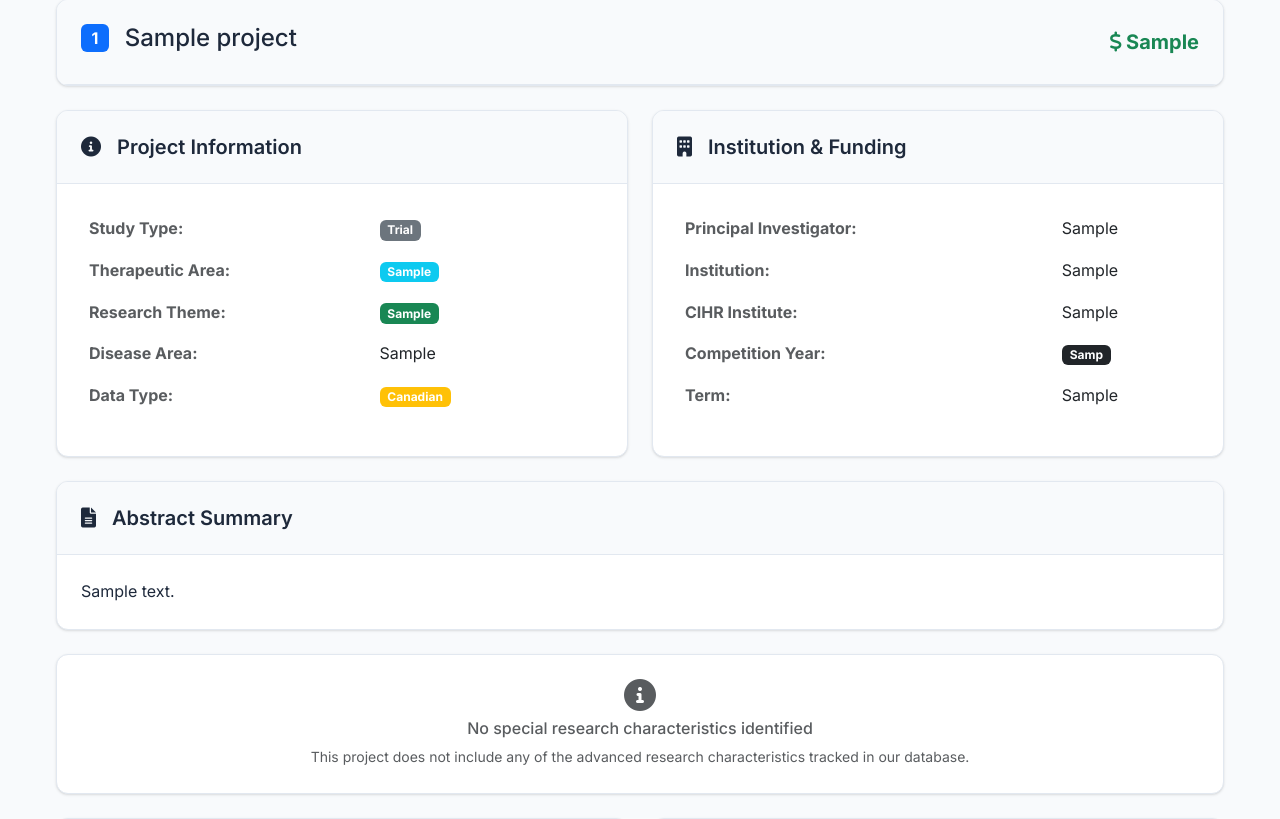
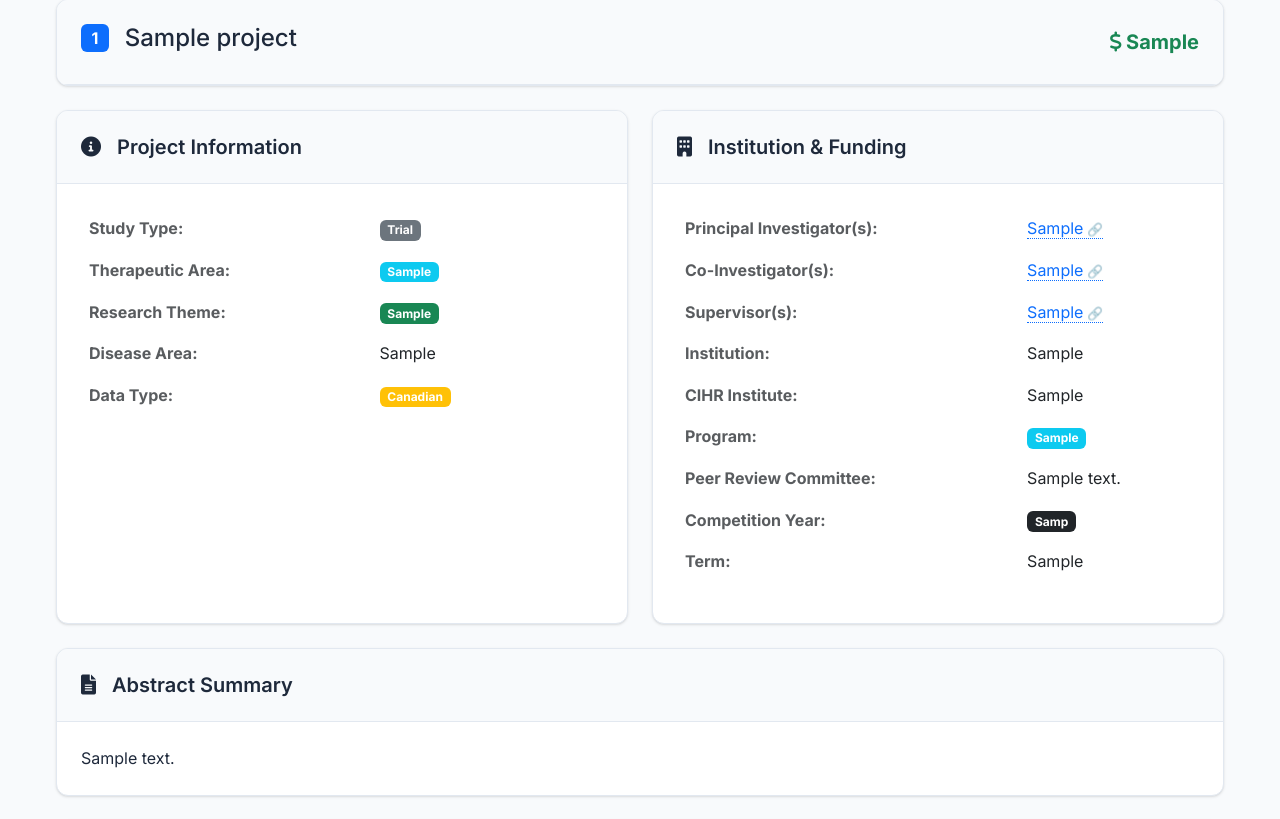
Before and after one commit to choxos/CIHRPT, a Django app: page /projects/1/ in a window 1280 px wide. Shown: the part 294-1113 px from the top of the page. Run offline with Django 5.2, Linux system fonts and the light colour scheme; tables that the repository leaves empty hold one stand-in row (Sample ...).

Commit message:
Add clickable PubMed links for investigators and missing fields
Features Added:
- Made Principal Investigators clickable to PubMed search
- Added Co-Investigators section with PubMed links
- Added Supervisors section with PubMed links
- Added Program field with badge styling
- Added Peer Review Committee field
- Enhanced project list search with clickable PI names

Technical Implementation:
- Created pubmed_links template filter for semicolon-separated names
- Created single_pubmed_link template filter for individual names
- Proper URL encoding for PubMed search format
- Links open in new tab with descriptive tooltips
- Visual styling with dotted underlines and link icons
- Hover effects for better user experience

URL Format:
https://pubmed.ncbi.nlm.nih.gov/?term=%22Name%22%5BAuthor%5D

All investigator names (PIs, Co-Is, Supervisors) are now clickable
and link directly to their PubMed author search results.

```diff
--- a/templates/tracker/project_detail.html
+++ b/templates/tracker/project_detail.html
@@ -1,6 +1,31 @@
 {% extends "base.html" %}
 {% load static %}
 {% load tracker_filters %}
+
+{% block extra_css %}
+<style>
+.pubmed-link {
+    color: #0d6efd !important;
+    text-decoration: none;
+    border-bottom: 1px dotted #0d6efd;
+    transition: all 0.2s ease;
+}
+
+.pubmed-link:hover {
+    color: #0a58ca !important;
+    border-bottom: 1px solid #0a58ca;
+    background-color: rgba(13, 110, 253, 0.1);
+    padding: 1px 2px;
+    border-radius: 2px;
+}
+
+.pubmed-link::after {
+    content: " 🔗";
+    font-size: 0.8em;
+    opacity: 0.6;
+}
+</style>
+{% endblock %}
 
 {% block breadcrumb %}
 <li class="breadcrumb-item">
@@ -91,8 +116,20 @@
                 <table class="table table-borderless">
                     {% if project.principal_investigators %}
                     <tr>
-                        <td class="text-muted"><strong>Principal Investigator:</strong></td>
-                        <td>{{ project.principal_investigators }}</td>
+                        <td class="text-muted"><strong>Principal Investigator(s):</strong></td>
+                        <td>{{ project.principal_investigators|pubmed_links }}</td>
+                    </tr>
+                    {% endif %}
+                    {% if project.co_investigators %}
+                    <tr>
+                        <td class="text-muted"><strong>Co-Investigator(s):</strong></td>
+                        <td>{{ project.co_investigators|pubmed_links }}</td>
+                    </tr>
+                    {% endif %}
+                    {% if project.supervisors %}
+                    <tr>
+                        <td class="text-muted"><strong>Supervisor(s):</strong></td>
+                        <td>{{ project.supervisors|pubmed_links }}</td>
                     </tr>
                     {% endif %}
                     {% if project.research_institution %}
@@ -105,6 +142,18 @@
                     <tr>
                         <td class="text-muted"><strong>CIHR Institute:</strong></td>
                         <td>{{ project.primary_institute }}</td>
+                    </tr>
+                    {% endif %}
+                    {% if project.program %}
+                    <tr>
+                        <td class="text-muted"><strong>Program:</strong></td>
+                        <td><span class="badge bg-info">{{ project.program }}</span></td>
+                    </tr>
+                    {% endif %}
+                    {% if project.peer_review_committee %}
+                    <tr>
+                        <td class="text-muted"><strong>Peer Review Committee:</strong></td>
+                        <td>{{ project.peer_review_committee }}</td>
                     </tr>
                     {% endif %}
                     {% if project.competition_year %}
--- a/tracker/templatetags/tracker_filters.py
+++ b/tracker/templatetags/tracker_filters.py
@@ -1,4 +1,6 @@
 from django import template
+from django.utils.safestring import mark_safe
+from urllib.parse import quote
 
 register = template.Library()
 
@@ -13,3 +15,36 @@ def split(value, delimiter):
 def get_item(dictionary, key):
     """Get an item from a dictionary using a key"""
     return dictionary.get(key)
+
+@register.filter
+def pubmed_links(value):
+    """Convert a semicolon-separated list of names to PubMed search links"""
+    if not value:
+        return ""
+
+    names = [name.strip() for name in value.split(';') if name.strip()]
+    if not names:
+        return ""
+
+    links = []
+    for name in names:
+        # Format: "LastName, FirstName" for PubMed search
+        encoded_name = quote(f'"{name}"[Author]')
+        pubmed_url = f"https://pubmed.ncbi.nlm.nih.gov/?term={encoded_name}"
+        links.append(f'<a href="{pubmed_url}" target="_blank" class="pubmed-link" title="Search {name} on PubMed">{name}</a>')
+
+    return mark_safe('; '.join(links))
+
+@register.filter
+def single_pubmed_link(value):
+    """Convert a single name to PubMed search link"""
+    if not value:
+        return ""
+
+    name = value.strip()
+    if not name:
+        return ""
+
+    encoded_name = quote(f'"{name}"[Author]')
+    pubmed_url = f"https://pubmed.ncbi.nlm.nih.gov/?term={encoded_name}"
+    return mark_safe(f'<a href="{pubmed_url}" target="_blank" class="pubmed-link" title="Search {name} on PubMed">{name}</a>')
```
Also changed, not shown: templates/tracker/project_list.html (+32 -1 lines).
